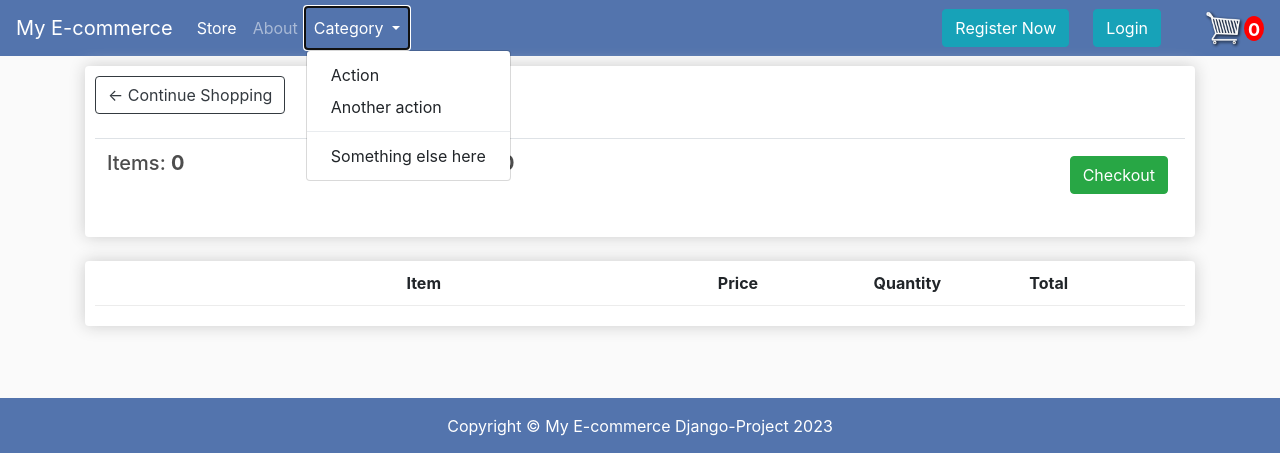
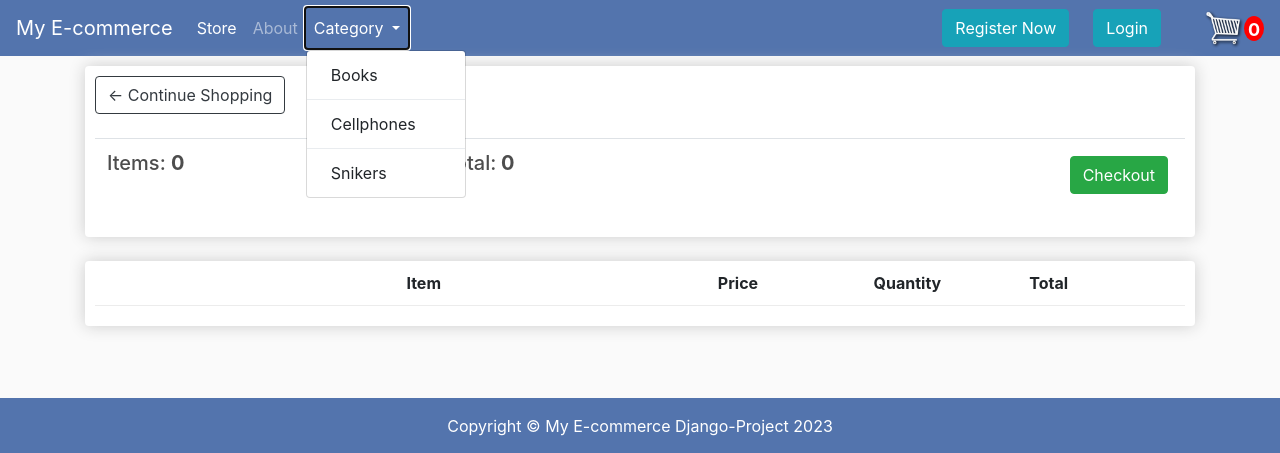
Before and after one commit to RaduRu/ecom, a Django app: page /cart/ in a window 1280 px wide, after a click on "Category". Shown: the top 453 px of the page. Run offline with Django 5.2, Linux system fonts and the light colour scheme; lists and menus that the app fills with data are empty; some libraries are stand-ins or nearby versions.

Commit message:
category creted, option to select an elemente fixed cart above it

```diff
--- a/store/templates/store/cart.html
+++ b/store/templates/store/cart.html
@@ -38,7 +38,7 @@
             <div class="cart-row">
                 <div style="flex:2"><img class="row-image" src="{{ item.product.imageURL }}"></div>
                 <div style="flex:2">{{item.product.name}}</div>
-                <div style="flex:1">{{item.product.price|floatformat:2}}</div>
+                <div style="flex:1">{{item.product.price|floatformat:2}}$</div>
                 <div style="flex:1">
                     <p class="quantity">{{item.quantity}}</p>
                     <div class="quantity">
--- a/store/templates/store/main.html
+++ b/store/templates/store/main.html
@@ -99,10 +99,11 @@ console.log('Cart:', cart )
                 Category
               </a>
               <div class="dropdown-menu" aria-labelledby="navbarDropdown">
-                <a class="dropdown-item" href="#">Action</a>
-                <a class="dropdown-item" href="#">Another action</a>
+                <a class="dropdown-item" href="{% url 'category' 'Books'%}"> Books </a>
                 <div class="dropdown-divider"></div>
-                <a class="dropdown-item" href="#">Something else here</a>
+                <a class="dropdown-item" href="{%url 'category' 'CellPhone'%}">Cellphones</a>
+                <div class="dropdown-divider"></div>
+                <a class="dropdown-item" href="{%url 'category' 'Snikers'%}">Snikers</a>
               </div>
             </li>
             </li>    <!--if i want to add something, here -->
--- a/store/urls.py
+++ b/store/urls.py
@@ -13,5 +13,6 @@ urlpatterns = [
     path('login/', views.login_user, name= "login"),
     path('logout/', views.logout_user, name= "logout"),
     path('register/', views.register_user, name= "register"),
+    path('category/<str:foo>', views.category, name= "category"),
 
 ]
--- a/store/views.py
+++ b/store/views.py
@@ -45,11 +45,6 @@ def checkout(request):
 
     context = {'items' : items, 'order': order, 'cartItems': cartItems}
     return render (request, 'store/checkout.html', context)
-
-def category(request, foo):
-    category = Category.objects.get(name = foo)
-    products = Product.objects.filter(category = category)
-    return render(request, "category.html", {'products': products, 'category': category})
 
 
 def updateItem(request):
@@ -161,3 +156,17 @@ def register_user(request):
                 return redirect ('register')
 
         return render( request, 'register.html', {'form': form})
+
+
+
+def category(request, foo):
+        data = cartData(request)
+        cartItems = data['cartItems']
+        try:
+            category = Category.objects.get(name=foo)
+            products = Product.objects.filter(category = category )
+            return render (request, 'category.html', {'products': products, 'category': category, 'cartItems': cartItems })
+
+        except:
+            messages.success(request, ("That category doesnt exist "))
+            return redirect('store')
```
Also changed, not shown: other parts of store/templates/store/main.html (+1 -1 lines), store/templates/category.html (+29 -0 lines), store/templates/store/category.html (deleted, +0 -9 lines), db.sqlite3.
